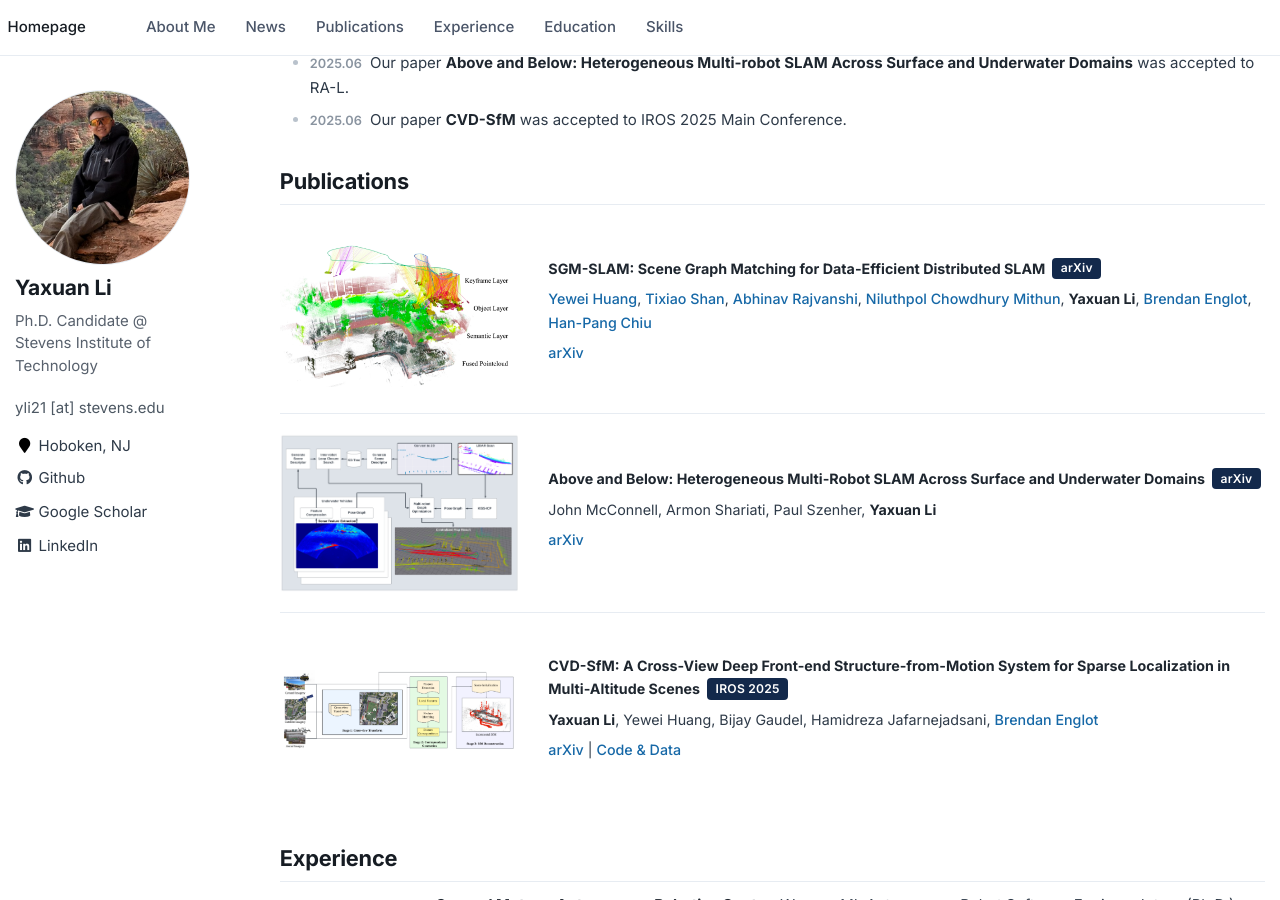
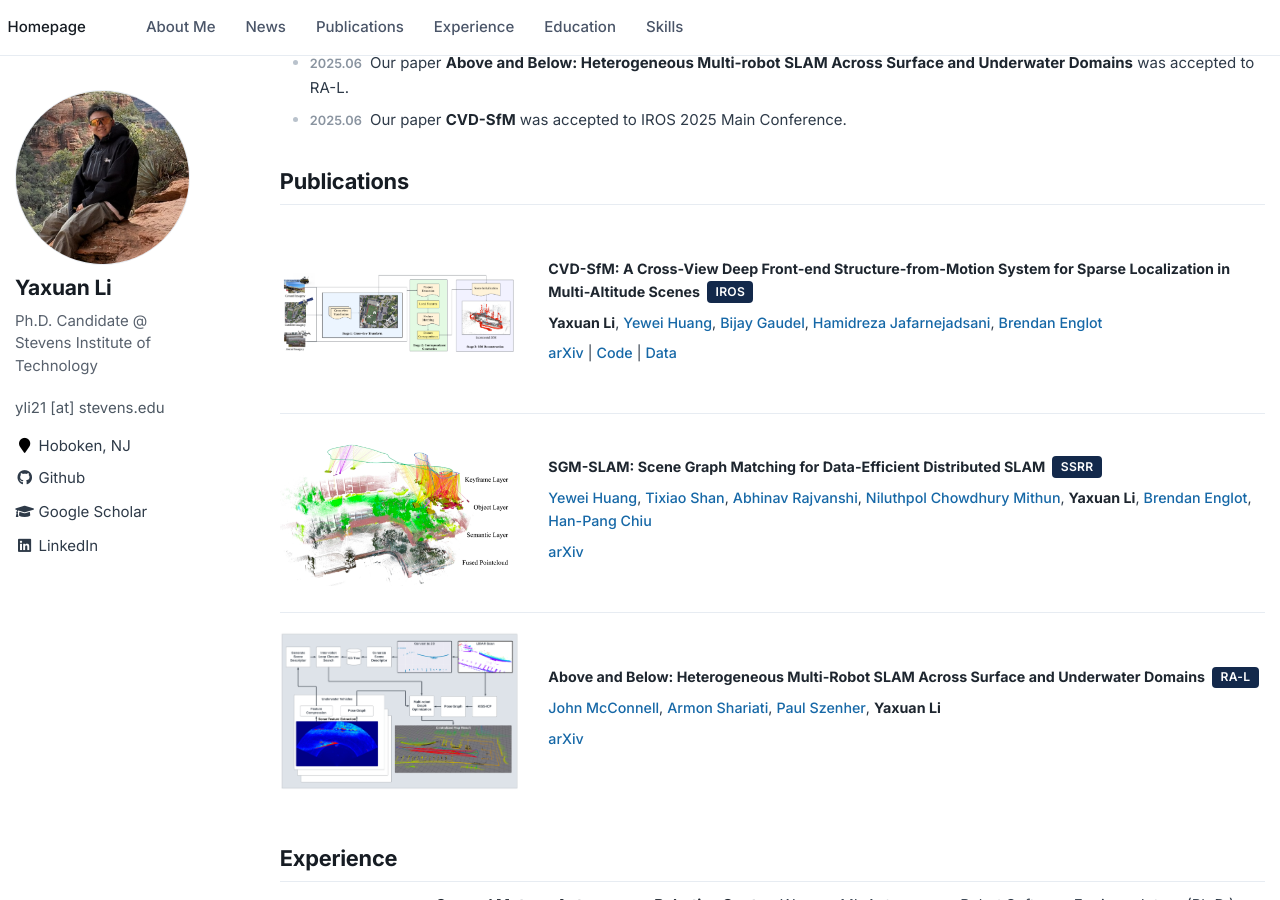
Before and after one commit to yaxlee/yaxlee.github.io, a Jekyll site: the page built from _pages/about.md, in a window 1280 px wide and 900 px high, scrolled down 444 px. Built offline with Jekyll 4.4.1, drawn with Linux system fonts in a browser that asks for light colours; some of the changed lines change nothing that is shown.

Commit message:
Update about.md

```diff
--- a/_pages/about.md
+++ b/_pages/about.md
@@ -24,10 +24,22 @@ I'm interested in robot localization and perception algorithms. Currently, I'm w
 
 # Publications
 
+<div class='paper-box'><div class='paper-box-image'><div><img src='papers/cvd-sfm.png' alt="CVD-SfM pipeline" width="100%"></div></div>
+<div class='paper-box-text' markdown="1">
+
+**CVD-SfM: A Cross-View Deep Front-end Structure-from-Motion System for Sparse Localization in Multi-Altitude Scenes** <span class="pub-venue">IROS</span>
+
+**Yaxuan Li**, [Yewei Huang](https://scholar.google.com/citations?user=8g3U_tkAAAAJ&hl=en), [Bijay Gaudel](https://scholar.google.com/citations?user=qcs-SIcAAAAJ&hl=en), [Hamidreza Jafarnejadsani](https://scholar.google.com/citations?user=5AMdwYkAAAAJ&hl=en), [Brendan Englot](https://scholar.google.com/citations?user=Nd6tX_kAAAAJ&hl=en)
+
+[arXiv](https://arxiv.org/abs/2508.01936) \| [Code](https://github.com/RobustFieldAutonomyLab/CVD-SfM) \| [Data](https://huggingface.co/datasets/yaxlee/Stevens-Sky2Ground)
+</div>
+</div>
+
+
 <div class='paper-box'><div class='paper-box-image'><div><img src='papers/sgm-slam.png' alt="Above and Below system flow" width="100%"></div></div>
 <div class='paper-box-text' markdown="1">
 
-**SGM-SLAM: Scene Graph Matching for Data-Efficient Distributed SLAM** <span class="pub-venue">arXiv</span>
+**SGM-SLAM: Scene Graph Matching for Data-Efficient Distributed SLAM** <span class="pub-venue">SSRR</span>
 
 [Yewei Huang](https://scholar.google.com/citations?user=8g3U_tkAAAAJ&hl=en), [Tixiao Shan](https://scholar.google.com/citations?user=hd2fzEsAAAAJ&hl=en), [Abhinav Rajvanshi](https://scholar.google.com/citations?user=_ApeZB0AAAAJ&hl=en), [Niluthpol Chowdhury Mithun](https://scholar.google.com/citations?user=4NvqBm8AAAAJ&hl=en), **Yaxuan Li**, [Brendan Englot](https://scholar.google.com/citations?user=Nd6tX_kAAAAJ&hl=en), [Han-Pang Chiu](https://scholar.google.com/citations?user=a-gkZ9kAAAAJ&hl=en)
 
@@ -38,24 +50,14 @@ I'm interested in robot localization and perception algorithms. Currently, I'm w
 <div class='paper-box'><div class='paper-box-image'><div><img src='papers/above.png' alt="Above and Below system flow" width="100%"></div></div>
 <div class='paper-box-text' markdown="1">
 
-**Above and Below: Heterogeneous Multi-Robot SLAM Across Surface and Underwater Domains** <span class="pub-venue">arXiv</span>
+**Above and Below: Heterogeneous Multi-Robot SLAM Across Surface and Underwater Domains** <span class="pub-venue">RA-L</span>
 
-John McConnell, Armon Shariati, Paul Szenher, **Yaxuan Li**
+[John McConnell](https://scholar.google.com/citations?user=O4ZToj8AAAAJ&hl=en), [Armon Shariati](https://scholar.google.com/citations?user=RORuI2sAAAAJ&hl=en), [Paul Szenher](https://scholar.google.com/citations?user=DNnPbLgAAAAJ&hl=en), **Yaxuan Li**
 
 [arXiv](https://arxiv.org/abs/2605.09811)
 </div>
 </div>
 
-<div class='paper-box'><div class='paper-box-image'><div><img src='papers/cvd-sfm.png' alt="CVD-SfM pipeline" width="100%"></div></div>
-<div class='paper-box-text' markdown="1">
-
-**CVD-SfM: A Cross-View Deep Front-end Structure-from-Motion System for Sparse Localization in Multi-Altitude Scenes** <span class="pub-venue">IROS 2025</span>
-
-**Yaxuan Li**, Yewei Huang, Bijay Gaudel, Hamidreza Jafarnejadsani, [Brendan Englot](https://scholar.google.com/citations?user=Nd6tX_kAAAAJ&hl=en)
-
-[arXiv](https://arxiv.org/abs/2508.01936) \| [Code & Data](https://github.com/RobustFieldAutonomyLab/CVD-SfM)
-</div>
-</div>
 
 # Experience
 - *2026.06 – 2026.08* **General Motors, Autonomous Robotics Center**, Warren, MI. Autonomous Robot Software Engineer Intern (Ph.D.)
```
